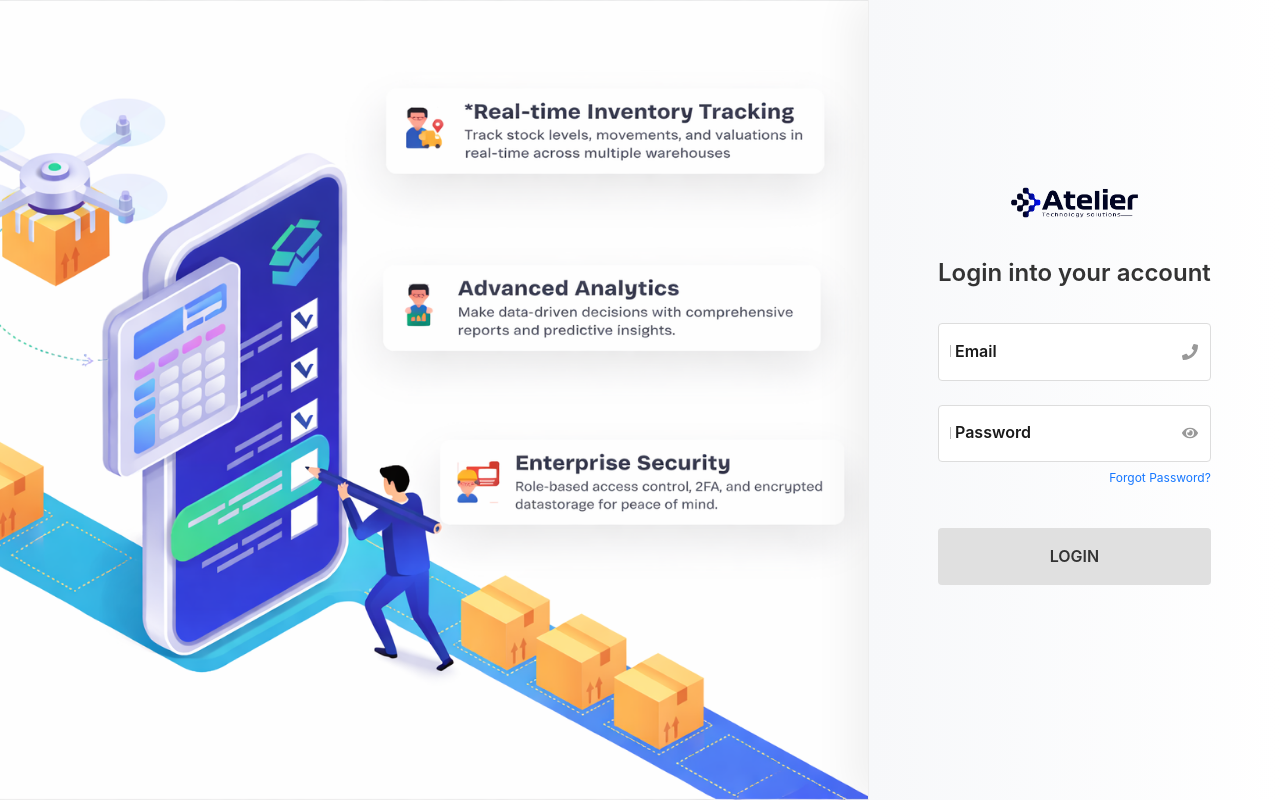
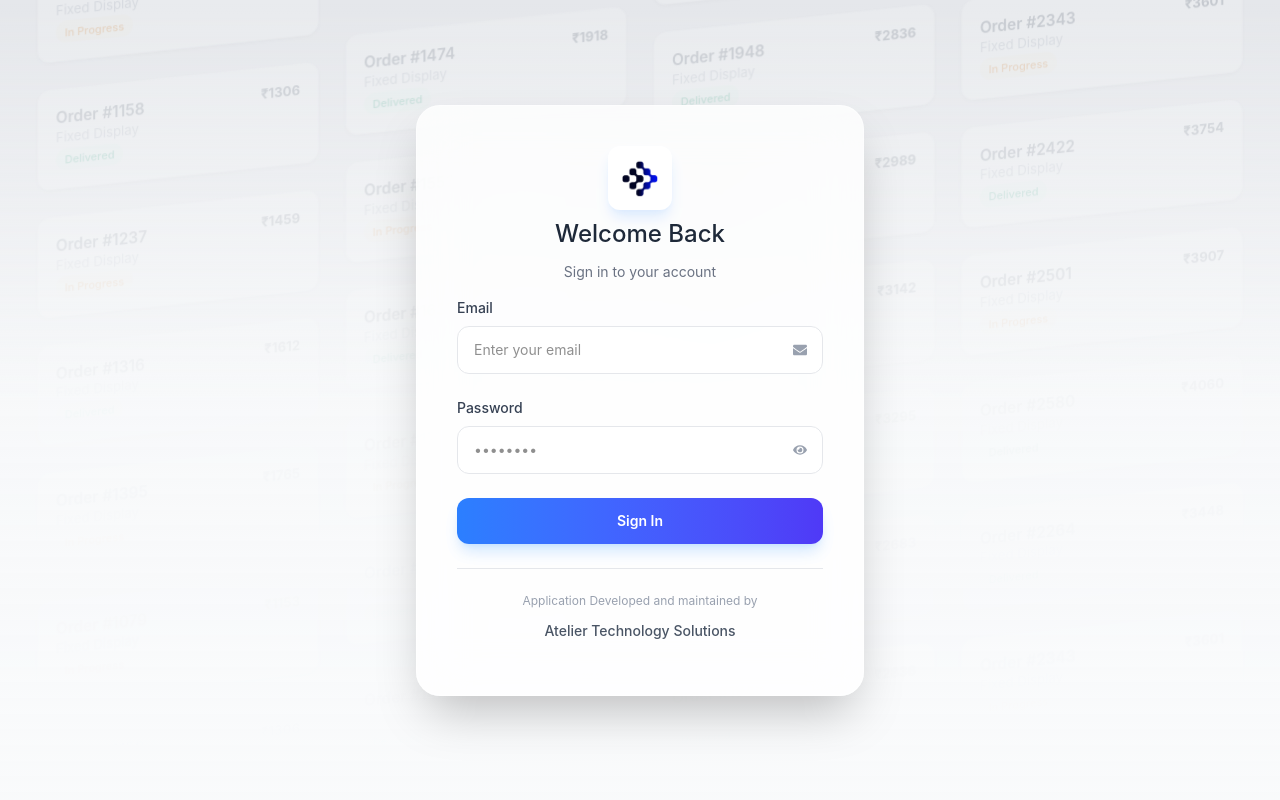
Before and after one commit to Atelier-Creation/dutch-fe, a React (Vite) app: page / in a window 1280 px wide. Built offline with nearby package versions, Linux system fonts and the light colour scheme; what pdfmake would draw is missing.

Commit message:
updated login page

```diff
--- a/src/login/Login.jsx
+++ b/src/login/Login.jsx
@@ -1,15 +1,59 @@
-import React, { useState } from "react";
-import "./Login.css";
-import logo from "../components/assets/Company_logo.png";
-import x_logo from "../components/assets/Dark Logo.png";
-import { FaEnvelope, FaEye, FaEyeSlash, FaPhone } from "react-icons/fa";
+import { useState } from "react";
 import { useNavigate } from "react-router-dom";
+import { message, Spin } from "antd";
 import axios from "axios";
 import { BASE_API } from "../api/api.js";
-import { message, Spin } from "antd"; // ✅ use AntD message directly
-import Loading from "../utils/Loading";
-import leftImg from "../components/assets/login_left.png";
 import { useAuth } from "../context/AuthContext";
+import { motion } from "framer-motion";
+import { FaEnvelope, FaPhone, FaEye, FaEyeSlash } from "react-icons/fa";
+
+/* ================= Background Components (Same as your first UI) ================= */
+
+const BackgroundCard = ({ className, index = 1 }) => {
+  const isEven = index % 2 === 0;
+  const price = 1000 + (index * 153) % 4000;
+  const orderId = 1000 + (index * 79) % 9000;
+
+  return (
+    <motion.div
+      initial={{ opacity: 0, y: 20 }}
+      animate={{ opacity: 0.6, y: 0 }}
+      transition={{ delay: (index % 5) * 0.1, duration: 0.8 }}
+      className={`bg-white rounded-xl shadow-sm border border-gray-200/60 p-4 ${className}`}
+    >
+      <div className="flex justify-between">
+        <div>
+          <div className="font-semibold text-gray-700 text-sm">
+            Order #{orderId}
+          </div>
+          <div className="text-xs text-gray-400">Fixed Display</div>
+        </div>
+        <span className="text-xs font-bold text-gray-700">₹{price}</span>
+      </div>
+      <span
+        className={`text-[10px] px-2 py-1 rounded-full font-medium ${isEven
+          ? "bg-emerald-50 text-emerald-600"
+          : "bg-amber-50 text-amber-600"
+          }`}
+      >
+        {isEven ? "Delivered" : "In Progress"}
+      </span>
+    </motion.div>
+  );
+};
+
+const FloatingColumn = ({ speed = 20, children, className }) => (
+  <motion.div
+    animate={{ y: [0, "-50%"] }}
+    transition={{ duration: speed, ease: "linear", repeat: Infinity }}
+    className={className}
+  >
+    {children}
+    {children}
+  </motion.div>
+);
+
+/* ================= Main Login Component ================= */
 
 const Login = () => {
   const navigate = useNavigate();
@@ -18,44 +62,20 @@ const Login = () => {
   const [email, setEmail] = useState("");
   const [mobile, setMobile] = useState("");
   const [isMobileLogin, setIsMobileLogin] = useState(false);
+  const [password, setPassword] = useState("");
+
   const [emailError, setEmailError] = useState("");
   const [mobileError, setMobileError] = useState("");
-  const [password, setPassword] = useState("");
   const [passwordError, setPasswordError] = useState("");
+  const [loginError, setLoginError] = useState("");
+
   const [loading, setLoading] = useState(false);
   const [showPassword, setShowPassword] = useState(false);
-  const [loginError, setLoginError] = useState("");
 
-  const isValidEmail = (email) => /^[^\s@]+@[^\s@]+\.[^\s@]+$/.test(email);
+  const isValidEmail = (email) =>
+    /^[^\s@]+@[^\s@]+\.[^\s@]+$/.test(email);
+
   const isValidMobile = (mobile) => /^\d{10}$/.test(mobile);
-
-  const routeModules = import.meta.glob("../*/AppRoutes.jsx", { eager: true });
-
-  const modules = Object.entries(routeModules).map(([path, mod]) => {
-    const match = path.match(/\.\/(.*?)\/AppRoutes\.jsx$/);
-    const name = match?.[1];
-    return {
-      name,
-      path: `/${name}/*`,
-      element: mod.default,
-      menuItems: mod[`${name}MenuItems`] || [],
-    };
-  });
-
-  const getDefaultRedirect = () => {
-    const companyModule = modules.find((mod) => mod.name === "company");
-    const filteredModules = modules.filter((mod) => mod.name !== "dashboard");
-
-    if (companyModule) {
-      const nextModule = filteredModules.find((mod) => mod.name !== "company");
-      if (nextModule) {
-        return `/${nextModule.name}/pages/dashboard`;
-      }
-    }
-    return filteredModules.length > 0
-      ? `/${filteredModules[0].name}/pages/dashboard`
-      : "/404";
-  };
 
   const handleSubmit = async (e) => {
     e.preventDefault();
@@ -71,7 +91,7 @@ const Login = () => {
         setMobileError("Mobile number is required");
         hasError = true;
       } else if (!isValidMobile(mobile)) {
-        setMobileError("Please enter a valid 10-digit mobile number");
+        setMobileError("Enter valid 10-digit mobile number");
         hasError = true;
       }
     } else {
@@ -79,7 +99,7 @@ const Login = () => {
         setEmailError("Email is required");
         hasError = true;
       } else if (!isValidEmail(email)) {
-        setEmailError("Please enter a valid email address");
+        setEmailError("Enter valid email address");
         hasError = true;
       }
     }
@@ -101,17 +121,11 @@ const Login = () => {
 
       const res = await axios.post(
         `${BASE_API}/user/login`,
-        payload,
-        {
-          headers: {
-            "Content-Type": "application/json",
-            Accept: "application/json",
-          },
-        }
+        payload
       );
 
-      // ✅ rename message → responseMessage to avoid conflict
-      const { message: responseMessage, token, refreshToken, user } = res.data;
+      const { message: responseMessage, token, refreshToken, user } =
+        res.data;
 
       if (token && user) {
         localStorage.setItem("token", token);
@@ -119,151 +133,170 @@ const Login = () => {
         localStorage.setItem("user", JSON.stringify(user));
         setUser(user);
 
-        // ✅ AntD success message
         message.success(`${responseMessage} 🎉 Welcome, ${user.username}!`);
-
-        // redirect
         navigate("/dashboard");
       } else {
         throw new Error("Invalid login response");
       }
     } catch (error) {
       const errorMessage =
-        error.response?.data?.message || error.message || "Login failed!";
+        error.response?.data?.message ||
+        error.message ||
+        "Login failed!";
       setLoginError(errorMessage);
-
-      // ❌ show AntD error toast
       message.error(errorMessage);
     } finally {
       setLoading(false);
     }
   };
 
-  const togglePasswordVisibility = () =>
-    setShowPassword((prev) => !prev);
-
   const toggleLoginMode = () => {
     setIsMobileLogin(!isMobileLogin);
     setEmail("");
     setMobile("");
-    setEmailError("");
-    setMobileError("");
     setLoginError("");
   };
 
   return (
-    <div className="login-container">
-      <div className="login-left">
-        <img src={leftImg} alt="Login Illustration" className="left-image" />
+    <div className="min-h-screen bg-gray-200 flex items-center justify-center relative overflow-hidden p-4">
+
+      {/* Background Floating Cards */}
+      <div className="absolute inset-0 flex gap-6 justify-center opacity-30 pointer-events-none -skew-y-6 scale-110">
+        <FloatingColumn speed={40} className="flex flex-col gap-6 w-64">
+          {[1, 2, 3, 4, 5].map(i => <BackgroundCard key={i} index={i} />)}
+        </FloatingColumn>
+        <FloatingColumn speed={55} className="flex flex-col gap-6 w-64 pt-20">
+          {[6, 7, 8, 9, 10].map(i => <BackgroundCard key={i} index={i} />)}
+        </FloatingColumn>
+        <FloatingColumn speed={45} className="flex flex-col gap-6 w-64 hidden md:flex">
+          {[11, 12, 13, 14, 15].map(i => <BackgroundCard key={i} index={i} />)}
+        </FloatingColumn>
+        <FloatingColumn speed={45} className="flex flex-col gap-6 w-64 hidden md:flex">
+          {[16, 17, 18, 19, 20].map(i => <BackgroundCard key={i} index={i} />)}
+        </FloatingColumn>
       </div>
 
-      <div className="login-right">
-        <img src={logo} alt="Company Logo" className="logo" />
+      {/* Gradient Overlay */}
+      <div className="absolute inset-0 bg-gradient-to-t from-gray-50 via-gray-50/90 to-transparent pointer-events-none" />
 
-        <form className="login-form" onSubmit={handleSubmit}>
-          <h3 className="login-title">Login into your account</h3>
+      {/* Login Card */}
+      <div className="max-w-md w-full bg-white/80 backdrop-blur-xl rounded-3xl shadow-2xl p-10 border border-white/40 relative z-10">
+
+        {/* Logo */}
+        <div className="text-center mb-4">
+          <div className="w-16 h-16 bg-white rounded-xl flex items-center justify-center mx-auto mb-2 shadow-lg shadow-blue-100">
+            <img src="/colapslogo.png" alt="logo" className="w-10 h-10 object-contain" />
+          </div>
+          <h1 className="text-2xl font-bold text-gray-800 mb-0">
+            Welcome Back
+          </h1>
+          <p className="text-gray-500 text-sm mt-0">
+            Sign in to your account
+          </p>
+        </div>
+
+        {/* Error */}
         {loginError && (
-            <div
-              className="login-error-message"
-              style={{ marginBottom: "1rem", textAlign: "center" }}
-            >
+          <div className="mb-4 p-3 bg-red-50 border border-red-100 text-red-600 text-sm rounded-lg">
             {loginError}
           </div>
         )}
 
-          <div
-            className={`form-group ${isMobileLogin ? "mobile" : "email"} ${isMobileLogin ? mobileError : emailError ? "error" : ""
-              } mb-4`}
-          >
-            <div className="input-wrapper">
+        {/* Form */}
+        <form onSubmit={handleSubmit} className="space-y-6">
+
+          {/* Email / Mobile */}
+          <div>
+            <label className="block text-sm font-medium text-gray-700 mb-2">
+              {isMobileLogin ? "Mobile Number" : "Email"}
+            </label>
+
+            <div className="relative">
+              <input
+                type={isMobileLogin ? "tel" : "text"}
+                value={isMobileLogin ? mobile : email}
+                onChange={(e) =>
+                  isMobileLogin
+                    ? setMobile(e.target.value)
+                    : setEmail(e.target.value)
+                }
+                placeholder={isMobileLogin ? "Enter mobile number" : "Enter your email"}
+                className="w-full pl-4 pr-12 py-3 rounded-xl border border-gray-200 bg-white/60 focus:bg-white focus:outline-none focus:ring-2 focus:ring-blue-400 transition-all"
+              />
+
               {isMobileLogin ? (
-                <>
-                  <input
-                    id="mobile"
-                    type="tel"
-                    value={mobile}
-                    onChange={(e) => setMobile(e.target.value)}
-                    className={mobile ? "filled" : ""}
-                    placeholder="Mobile Number"
-                    maxLength={10}
+                <FaPhone
+                  className="absolute right-4 top-1/2 -translate-y-1/2 text-gray-400 cursor-pointer hover:text-blue-500"
+                  onClick={toggleLoginMode}
                 />
-                  <label htmlFor="mobile">Mobile Number</label>
+              ) : (
                 <FaEnvelope
-                    className="input-icon toggle-icon"
+                  className="absolute right-4 top-1/2 -translate-y-1/2 text-gray-400 cursor-pointer hover:text-blue-500"
                   onClick={toggleLoginMode}
-                    title="Use Email instead"
                 />
-                </>
-              ) : (
-                <>
-                  <input
-                    id="email"
-                    type="text"
-                    value={email}
-                    onChange={(e) => setEmail(e.target.value)}
-                    className={email ? "filled" : ""}
-                    placeholder="Email"
-                  />
-                  <label htmlFor="email">Email</label>
-                  <FaPhone
-                    className="input-icon toggle-icon"
-                    onClick={toggleLoginMode}
-                    title="Use Mobile Number instead"
-                  />
-                </>
               )}
             </div>
+
             {isMobileLogin && mobileError && (
-              <div className="login-error-message">{mobileError}</div>
+              <p className="text-red-500 text-sm mt-1">{mobileError}</p>
             )}
             {!isMobileLogin && emailError && (
-              <div className="login-error-message">{emailError}</div>
+              <p className="text-red-500 text-sm mt-1">{emailError}</p>
             )}
           </div>
-          <div
-            className={`form-group password ${passwordError ? "error" : ""}`}
-          >
-            <div className="input-wrapper">
+
+          {/* Password */}
+          <div>
+            <label className="block text-sm font-medium text-gray-700 mb-2">
+              Password
+            </label>
+
+            <div className="relative">
               <input
-                id="password"
                 type={showPassword ? "text" : "password"}
                 value={password}
                 onChange={(e) => setPassword(e.target.value)}
-                className={password ? "filled" : ""}
-                placeholder="Password"
+                placeholder="••••••••"
+                className="w-full pl-4 pr-12 py-3 rounded-xl border border-gray-200 bg-white/60 focus:bg-white focus:outline-none focus:ring-2 focus:ring-blue-400 transition-all"
               />
-              <label htmlFor="password">Password</label>
+
               {showPassword ? (
                 <FaEyeSlash
-                  className="input-icon toggle-icon"
-                  onClick={togglePasswordVisibility}
-                  title="Hide Password"
+                  className="absolute right-4 top-1/2 -translate-y-1/2 text-gray-400 cursor-pointer hover:text-blue-500"
+                  onClick={() => setShowPassword(false)}
                 />
               ) : (
                 <FaEye
-                  className="input-icon toggle-icon"
-                  onClick={togglePasswordVisibility}
-                  title="Show Password"
+                  className="absolute right-4 top-1/2 -translate-y-1/2 text-gray-400 cursor-pointer hover:text-blue-500"
+                  onClick={() => setShowPassword(true)}
                 />
               )}
             </div>
+
             {passwordError && (
-              <div className="login-error-message">{passwordError}</div>
+              <p className="text-red-500 text-sm mt-1">{passwordError}</p>
             )}
-            <div className="text-right mt-1">
-              <a
-                href="#"
-                className="text-xs text-[#1E2772] hover:underline"
-              >
-                Forgot Password?
-              </a>
-            </div>
           </div>
 
-          <button type="submit" className="log-button" disabled={loading}>
-            {loading ? <Spin /> : "LOGIN"}
+          {/* Button */}
+          <button
+            type="submit"
+            disabled={loading}
+            className="w-full py-3 text-lg font-semibold rounded-xl !text-white bg-gradient-to-r from-blue-500 to-indigo-600 shadow-lg shadow-blue-300/40 hover:scale-[1.02] active:scale-[0.98] transition-all disabled:opacity-70"
+          >
+            {loading ? "Signing In" : "Sign In"}
           </button>
         </form>
+
+        {/* Footer */}
+        <div className="mt-6 pt-6 border-t border-gray-200 text-center">
+          <p className="text-xs text-gray-400">
+            Application Developed and maintained by
+          </p>
+          <p className="text-sm font-medium text-gray-600 mt-1">
+            Atelier Technology Solutions
+          </p>
+        </div>
       </div>
     </div>
   );
```
Lines whose indentation alone changed are shown as unchanged.
